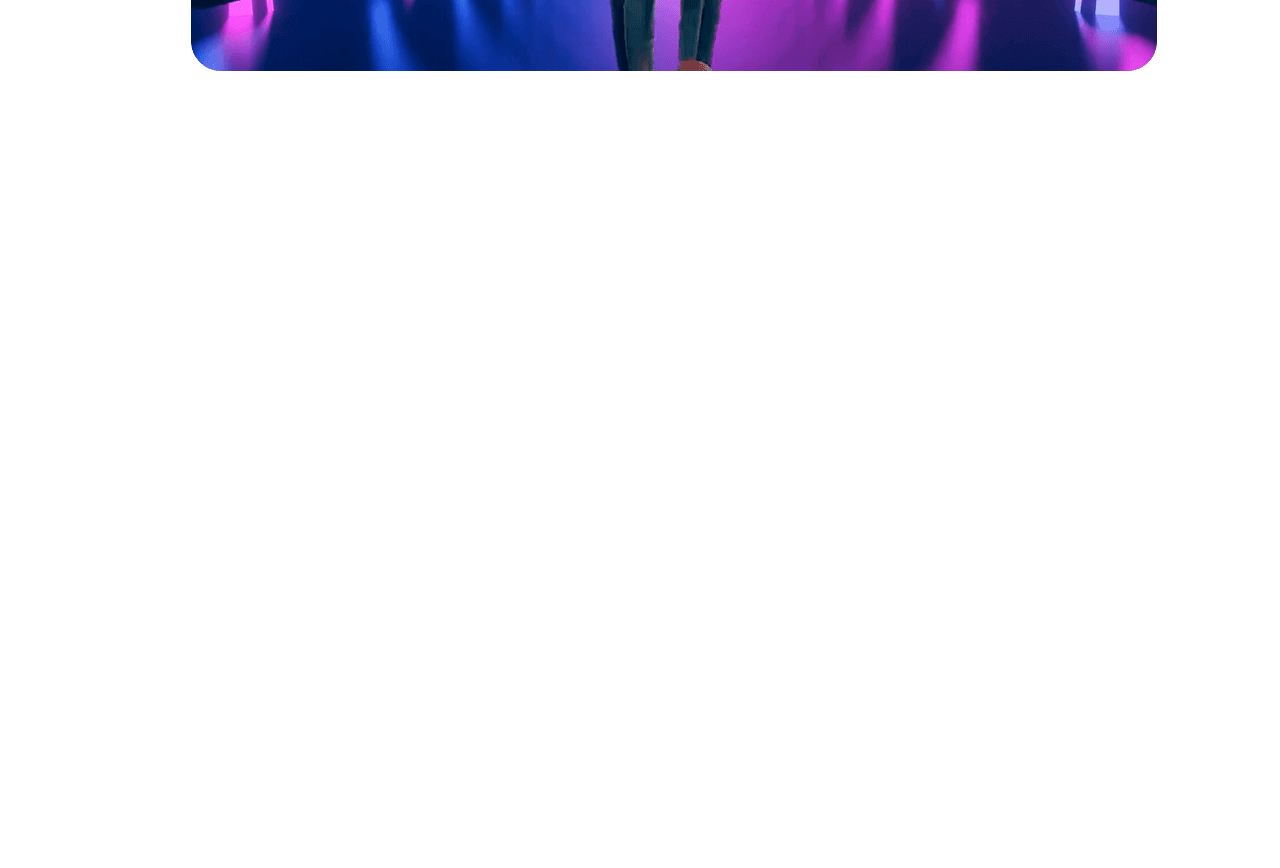
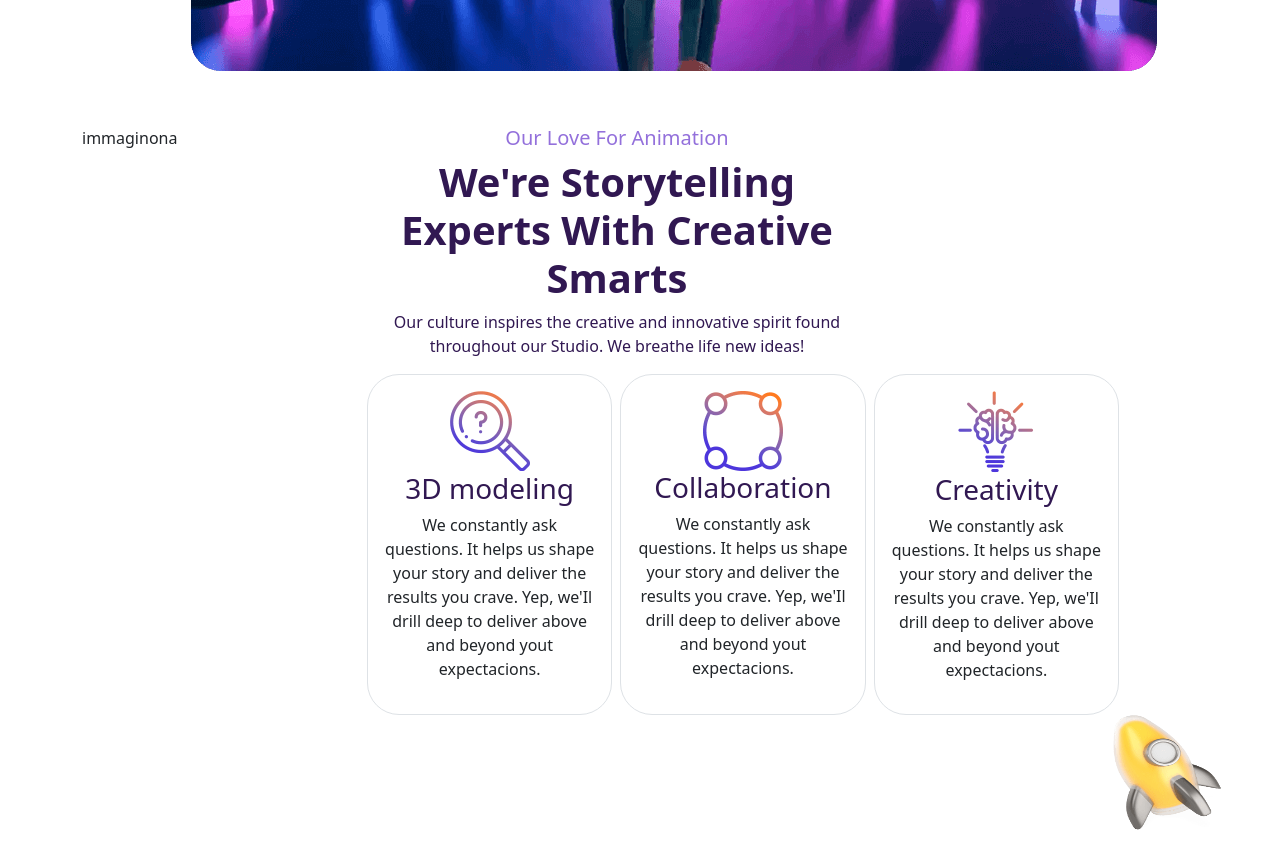
Before and after one commit to davidetaribelli/proj-html-vuejs, a Vue app: page / in a window 1280 px wide. Shown: the part 980-1848 px from the top of the page. Before the commit the page ends 1089 px from the top, so only its background shows below. Built offline with nearby package versions, Linux system fonts and the light colour scheme.

Commit message:
Add first section main

```diff
--- a/src/App.vue
+++ b/src/App.vue
@@ -32,4 +32,8 @@ header {
   background-repeat: no-repeat;
   background-size: cover;
 }
+
+main {
+  margin-top: 250px;
+}
 </style>
--- a/src/components/PageMain.vue
+++ b/src/components/PageMain.vue
@@ -5,7 +5,100 @@ export default {
 </script>
 
 <template>
-    <!-- 7 sezioni -->
+    <!-- prima sezione -->
+    <section>
+        <div class="container">
+            <div class="row">
+                <div class="col-3">
+                    immaginona
+                </div>
+                <div class="col-8">
+                    <div class="row">
+                        <div class="col-10 d-flex flex-column">
+                            <h5 class="title_ text-center fw-light ">Our Love For Animation</h5>
+                            <h2 class="title_ text-center fs-1 fw-bold purple_">We're Storytelling Experts With Creative
+                                Smarts</h2>
+                            <p class="title_ text-center fw-lighter purple_">
+                                Our culture inspires the creative and innovative spirit found throughout our Studio. We
+                                breathe life new ideas!
+                            </p>
+                        </div>
+                        <div class="col-12 gap-2 d-flex">
+                            <div class="col-4 border rounded-5 p-3 text-center">
+                                <img src="../assets/img/smart1.png" alt="smart-1">
+                                <h3 class="purple_">3D modeling</h3>
+                                <p class="fw-lighter">We constantly ask questions. It helps us shape your story and deliver
+                                    the results you
+                                    crave. Yep, we'Il drill deep to deliver above and beyond yout expectacions.</p>
+                            </div>
+                            <div class="col-4 border rounded-5 p-3 text-center">
+                                <img src="../assets/img/smart2.png" alt="smart-2">
+                                <h3 class="purple_">Collaboration</h3>
+                                <p class="fw-lighter">We constantly ask questions. It helps us shape your story and deliver
+                                    the results you
+                                    crave. Yep, we'Il drill deep to deliver above and beyond yout expectacions.</p>
+                            </div>
+                            <div class="col-4 border rounded-5 p-3 text-center">
+                                <img src="../assets/img/smart3.png" alt="smart-3">
+                                <h3 class="purple_">Creativity</h3>
+                                <p class="fw-lighter">We constantly ask questions. It helps us shape your story and deliver
+                                    the results you
+                                    crave. Yep, we'Il drill deep to deliver above and beyond yout expectacions.</p>
+                            </div>
+                        </div>
+                        <div class="col-12 d-flex flex-row-reverse">
+                            <img class="rocket" src="../assets/img/smart4.png" alt="smart-4">
+                        </div>
+                    </div>
+                </div>
+            </div>
+        </div>
+    </section>
+
+    <!-- seconda sezione -->
+    <section></section>
+
+    <!-- terza sezione -->
+    <section></section>
+
+    <!-- quarta sezione -->
+    <section></section>
+
+    <!-- quinta sezione -->
+    <section></section>
+
+    <!-- sesta sezione -->
+    <section></section>
+
+    <!-- settima sezione -->
+    <section></section>
 </template>
 
-<style scoped></style>
+<style scoped lang="scss">
+@use '../style/general.scss' as *;
+
+.purple_ {
+    color: $purple;
+}
+
+.title_ {
+    width: 500px;
+}
+
+h5 {
+    color: mediumpurple;
+}
+
+.card {
+    img {
+        width: 50%;
+    }
+}
+
+.rocket {
+    width: 15%;
+    height: 75%;
+    position: relative;
+    right: -120px;
+}
+</style>
```
